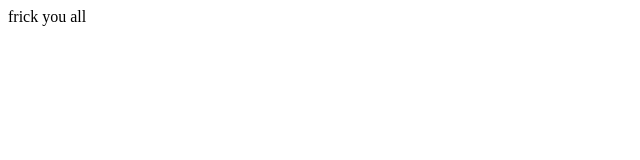
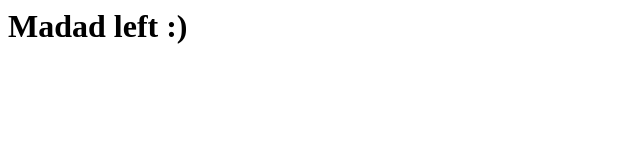
Before and after one commit to spizynugget/spizynugget.github.io, a plain HTML site: page index.html in a window 1280 px wide. Shown: the whole page, without its empty margins (0-640 px from the left). Drawn offline with Linux system fonts and the light colour scheme.

Commit message:
Update index.html

```diff
--- a/index.html
+++ b/index.html
@@ -1 +1 @@
-<html><body> frick you all</body></html>
+<html><body> <h1>Madad left :)</h1> </body></html>
```
